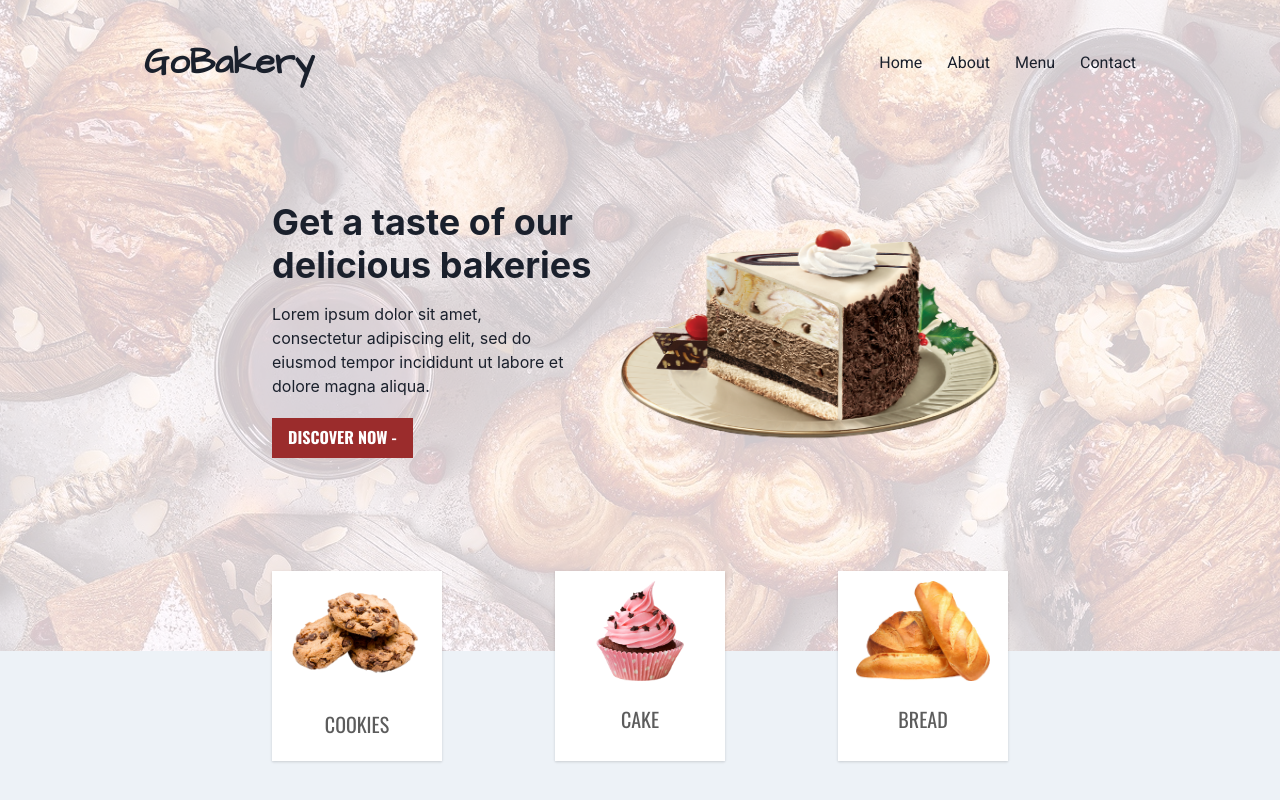
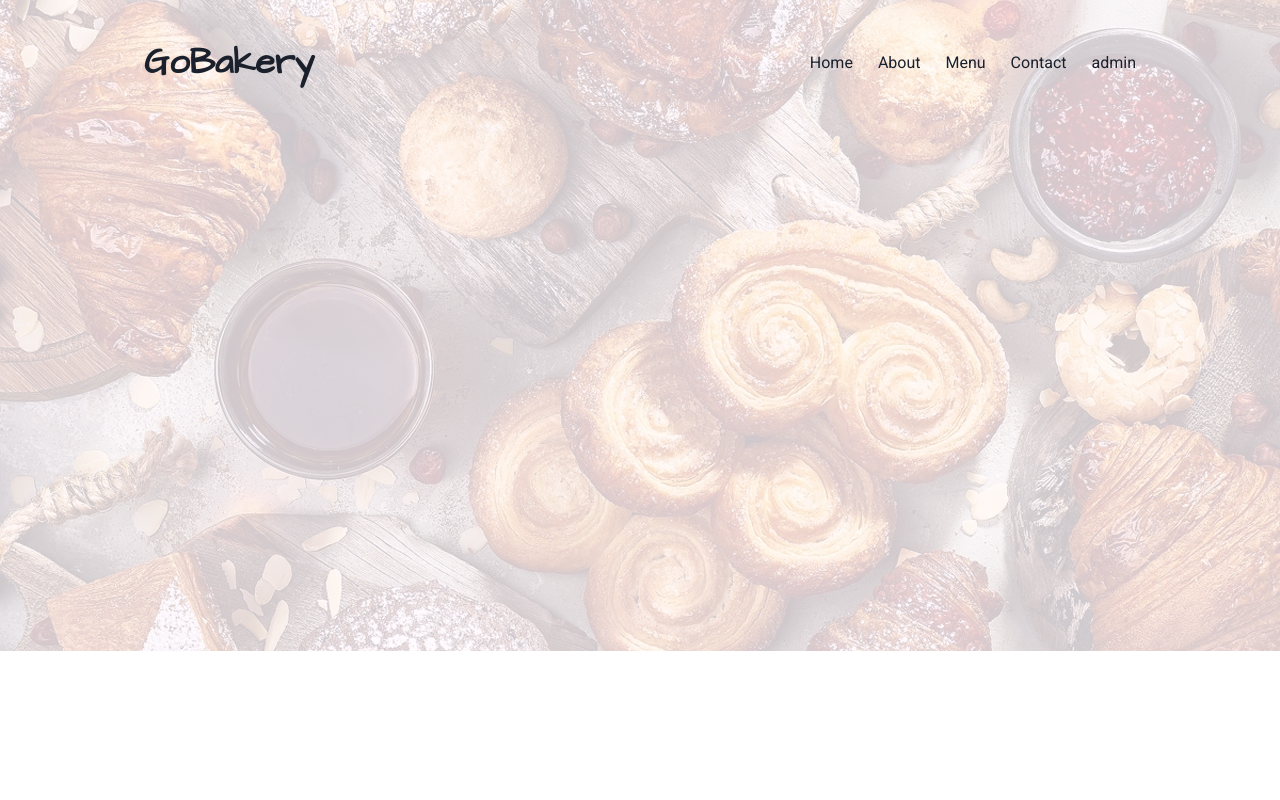
Before and after one commit to firasjaber/patesserie-ui, a React (Create React App) app: page /admin in a window 1280 px wide. Shown: the top 800 px of the page. Built offline with nearby package versions, Linux system fonts and the light colour scheme.

Commit message:
Setup Dashboard view & Added admin route

```diff
--- a/src/App.js
+++ b/src/App.js
@@ -5,6 +5,7 @@ import LandingPage from './pages/LandingPage';
 import React from 'react';
 import { BrowserRouter as Router, Switch, Route } from 'react-router-dom';
 import { QueryClient, QueryClientProvider } from 'react-query';
+import Dashboard from './pages/Dashboard';
 
 const queryClient = new QueryClient();
 
@@ -14,6 +15,9 @@ function App() {
       <ChakraProvider>
         <Router>
           <Switch>
+            <Route path="/admin">
+              <Dashboard />
+            </Route>
             <Route path="/">
               <LandingPage />
             </Route>
--- a/src/pages/Dashboard.jsx
+++ b/src/pages/Dashboard.jsx
@@ -1,10 +1,24 @@
 import React from 'react'
+import { Box, Container, Text } from '@chakra-ui/react'
+import HeroImage from './../utils/wide.jpg';
+import Navbar from '../ui/Navbar';
 
 const Dashboard = () => {
     return (
-        <div>
-            dashboard
-        </div>
+            <Box
+                backgroundImage={`url('${HeroImage}')`}
+                backgroundPosition="center"
+                backgroundRepeat="no-repeat"
+                height="680px"
+                marginTop="-29px"
+            >
+                <Box height="100%" sx={{ backgroundColor: 'rgba(255,250,255,0.8)' }}>
+                    <Container maxW="container.lg" fontFamily="Roboto" paddingTop="40px">
+                        <Navbar />
+                    </Container>
+
+                </Box>
+            </Box>
     )
 }
 
--- a/src/ui/Navbar.jsx
+++ b/src/ui/Navbar.jsx
@@ -1,15 +1,16 @@
 import React from 'react';
 import { Flex, Link, Heading } from '@chakra-ui/react';
-
+import { Link as ReachLink } from "react-router-dom"
 const Navbar = () => {
   return (
     <Flex justifyContent="space-between" alignItems="center" my="30px">
       <Heading fontFamily="Architects Daughter">GoBakery</Heading>
       <Flex>
-        <Link ml="25px">Home</Link>
+        <Link ml="25px"  as={ReachLink} to="/">Home</Link>
         <Link ml="25px" href="#about">About</Link>
         <Link ml="25px" href="#menu">Menu</Link>
         <Link ml="25px" href="#contact">Contact</Link>
+        <Link ml="25px" as={ReachLink} to="/admin">admin</Link>
       </Flex>
     </Flex>
   );
```
